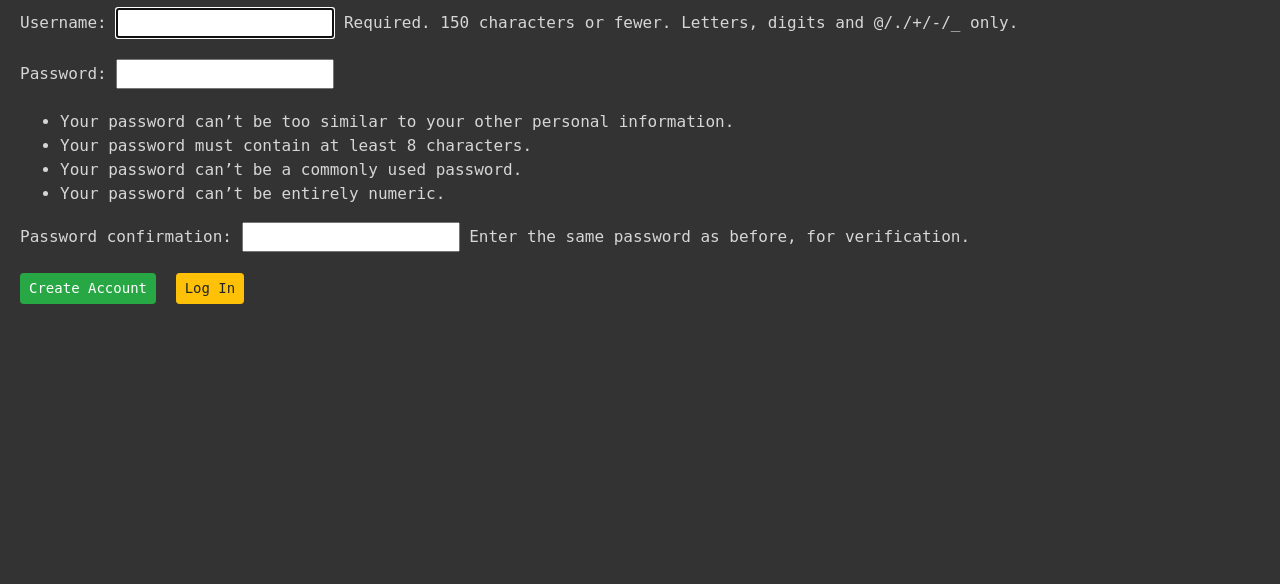
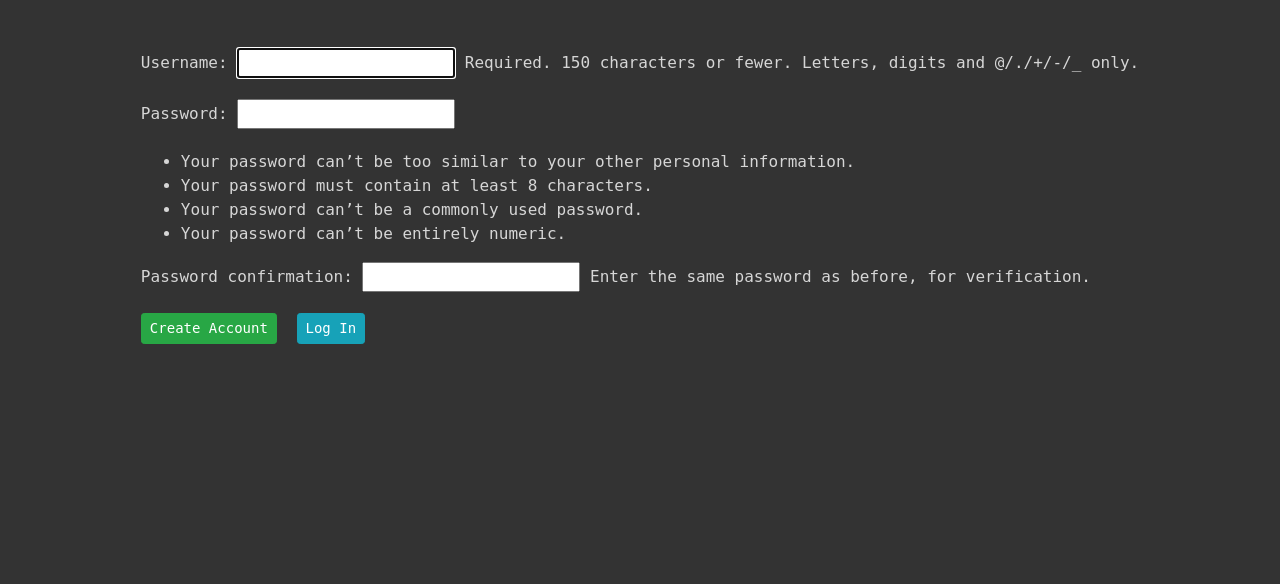
Before and after one commit to EvgeniyUS/MemTree, a Django app: page /registration/ in a window 1280 px wide. Shown: the part 52-636 px from the top of the page. Run offline with Django 3.2, Linux system fonts and the light colour scheme; some libraries are stand-ins or nearby versions.

Commit message:
some style......

```diff
--- a/MemTree/static/MemTree/js/MemTree.js
+++ b/MemTree/static/MemTree/js/MemTree.js
@@ -22,7 +22,7 @@ function spanToggler(span) {
 }
 
 function rmFunc() {
-    let result = confirm(`Удалить все выделенные элементы?`);
+    let result = confirm('Delete all selected items?');
     if (result) {
         $.ajax({
             type: 'POST',
--- a/MemTree/templates/MemTree/registration.html
+++ b/MemTree/templates/MemTree/registration.html
@@ -2,10 +2,13 @@
 
 {% block content %}
 
-<form method="post" style="margin-left: 20px"> {% csrf_token %}
-    {{ form.as_p }}
-    <button type="submit" class='btn btn-success btn-sm'>Create Account</button>
-    <a href="{% url 'login' %}" class='btn btn-warning btn-sm'>Log In</a>
-</form>
+    <div style="display: flex; justify-content: center; margin-top: 100px">
+        <form method="POST" style="margin-left: 20px; margin-right: 20px;">
+            {% csrf_token %}
+            {{ form.as_p }}
+            <button type="submit" class='btn btn-success btn-sm'>Create Account</button>
+            <a href="{% url 'login' %}" class='btn btn-info btn-sm'>Log In</a>
+        </form>
+    </div>
 
 {% endblock %}
```
Also changed, not shown: MemTree/templates/MemTree/confirm.html (+8 -5 lines), MemTree/templates/MemTree/login.html (+5 -2 lines).
